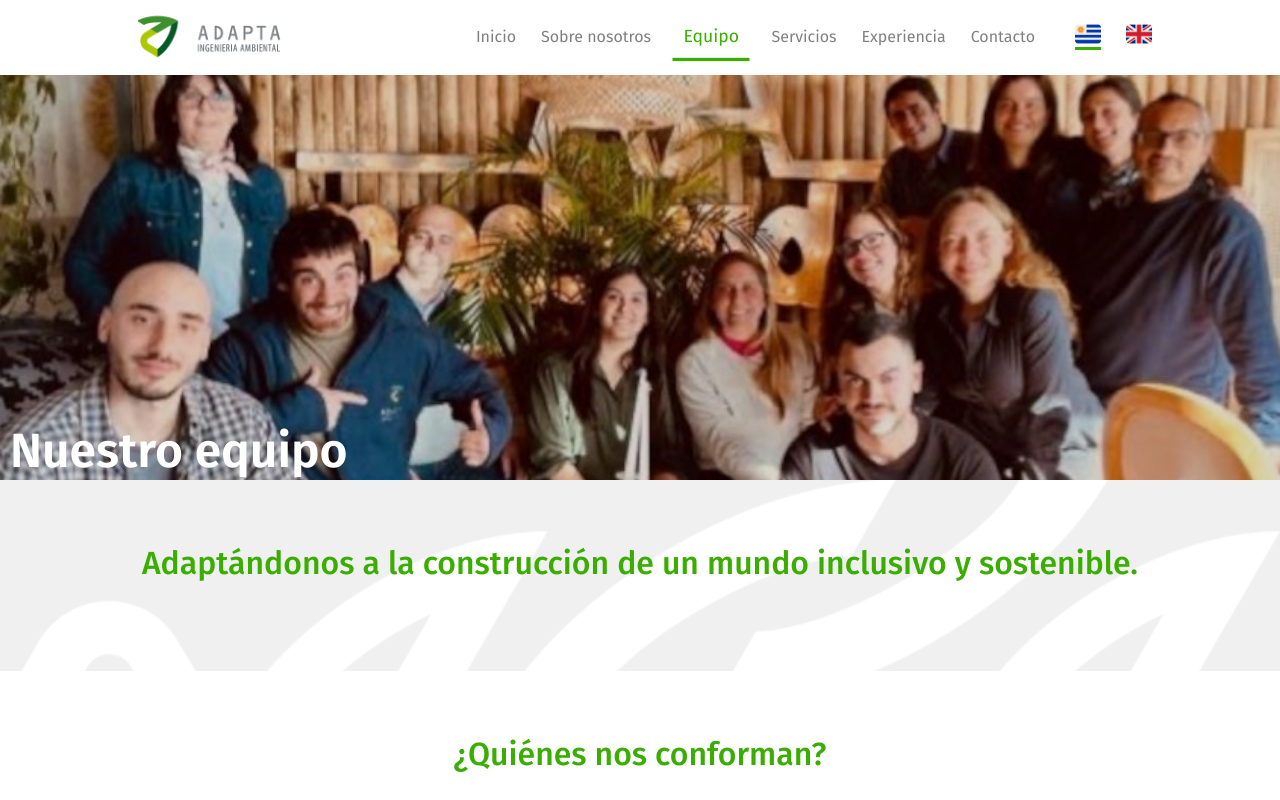
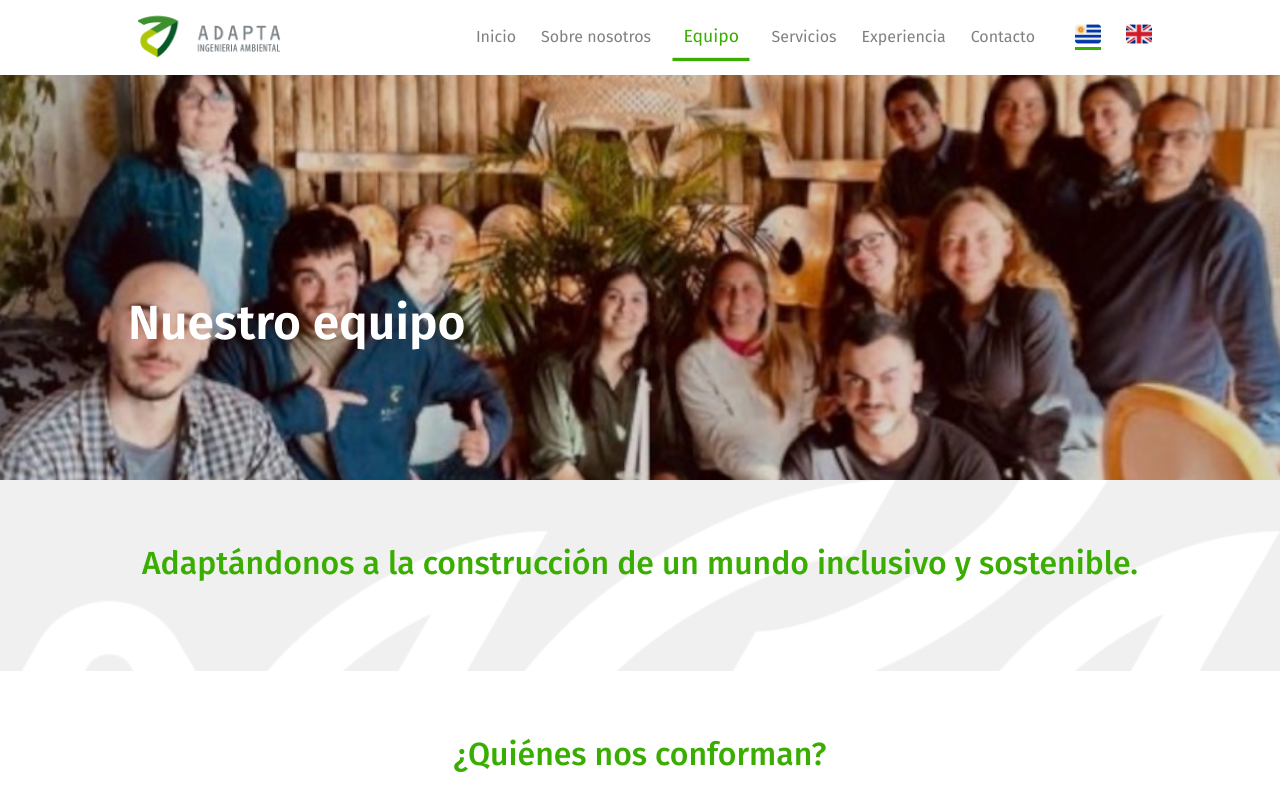
Before and after one commit to moras98/adapta-web-v2, a React (Create React App) app: page /equipo in a window 1280 px wide. Shown: the top 800 px of the page. Built offline with nearby package versions, Linux system fonts and the light colour scheme.

Commit message:
overlay text changed

```diff
--- a/src/components/Overlay/Overlay.css
+++ b/src/components/Overlay/Overlay.css
@@ -8,7 +8,8 @@
 	flex-direction: column-reverse;
 }
 .overlay h1, .overlay h2 {
-	margin-left: 10px;
+	margin-left: 10%;
+	margin-bottom: 5%;
 }
 
 @media (max-width: 850px){
```
